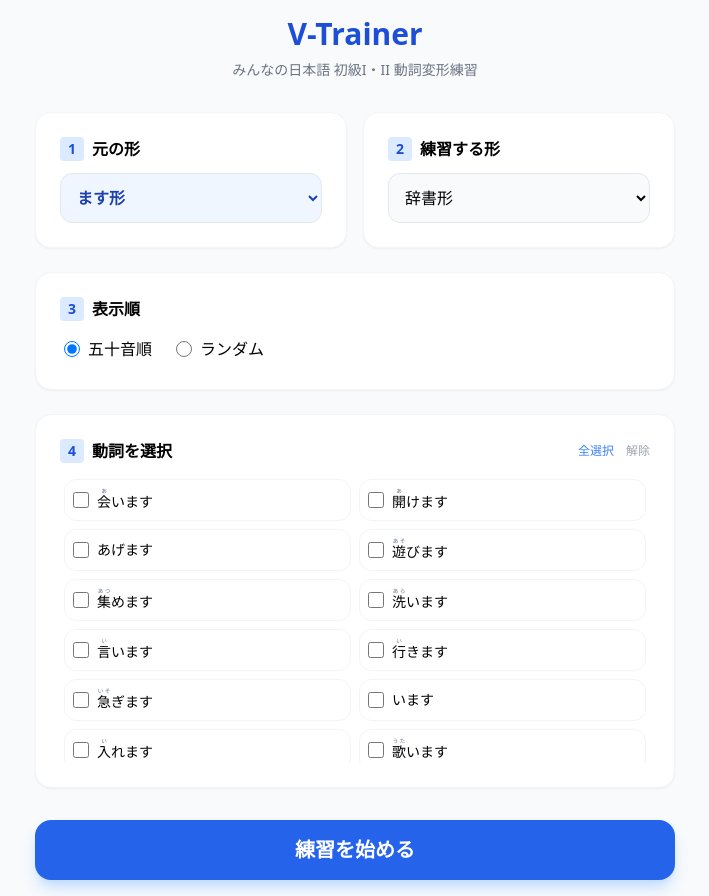
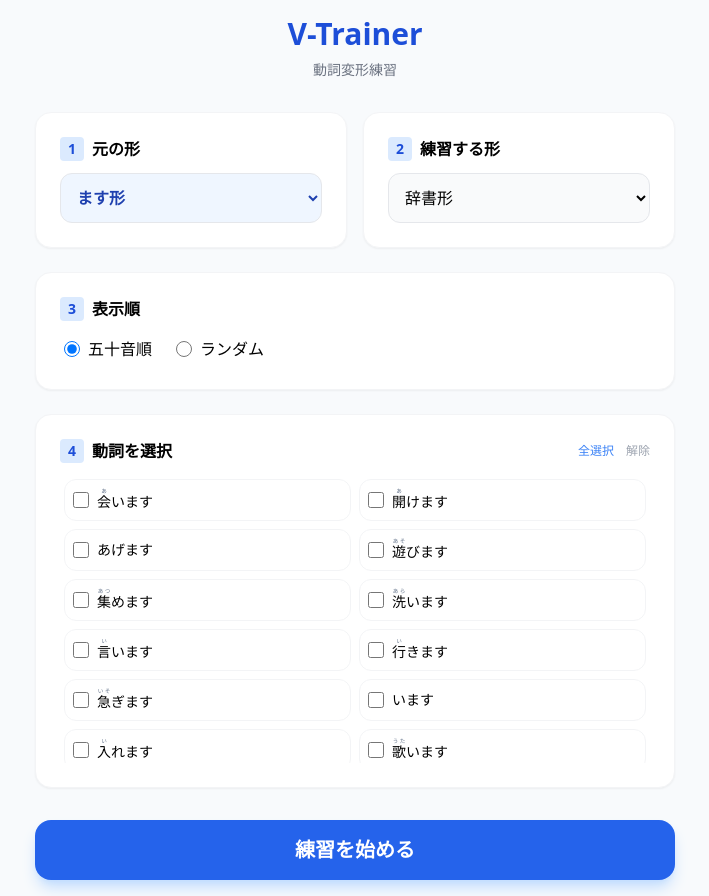
Before and after one commit to NOMADAKIRA-sys/v-trainer, a plain HTML site: page index.html in a window 1280 px wide. Shown: the whole page, without its empty margins (285-994 px from the left). Drawn offline with nearby package versions, Linux system fonts and the light colour scheme.

Commit message:
Update index.html

```diff
--- a/index.html
+++ b/index.html
@@ -3,7 +3,7 @@
 <head>
     <meta charset="UTF-8">
     <meta name="viewport" content="width=device-width, initial-scale=1.0">
-    <title>動詞変形 V-Trainer (L1-L50 Full Data)</title>
+    <title>動詞変形 V-Trainer</title>
     <script src="https://cdn.tailwindcss.com"></script>
     <style>
         .hidden { display: none; }
@@ -18,7 +18,7 @@
 
     <div id="home-screen" class="container mx-auto p-4 max-w-2xl">
         <h1 class="text-3xl font-black text-center mb-2 text-blue-700">V-Trainer</h1>
-        <p class="text-center text-gray-500 mb-8 text-sm">みんなの日本語 初級I・II 動詞変形練習</p>
+        <p class="text-center text-gray-500 mb-8 text-sm">動詞変形練習</p>
 
         <div class="grid grid-cols-1 md:grid-cols-2 gap-4 mb-6">
             <div class="bg-white p-6 rounded-2xl shadow-sm border border-gray-100">
```
